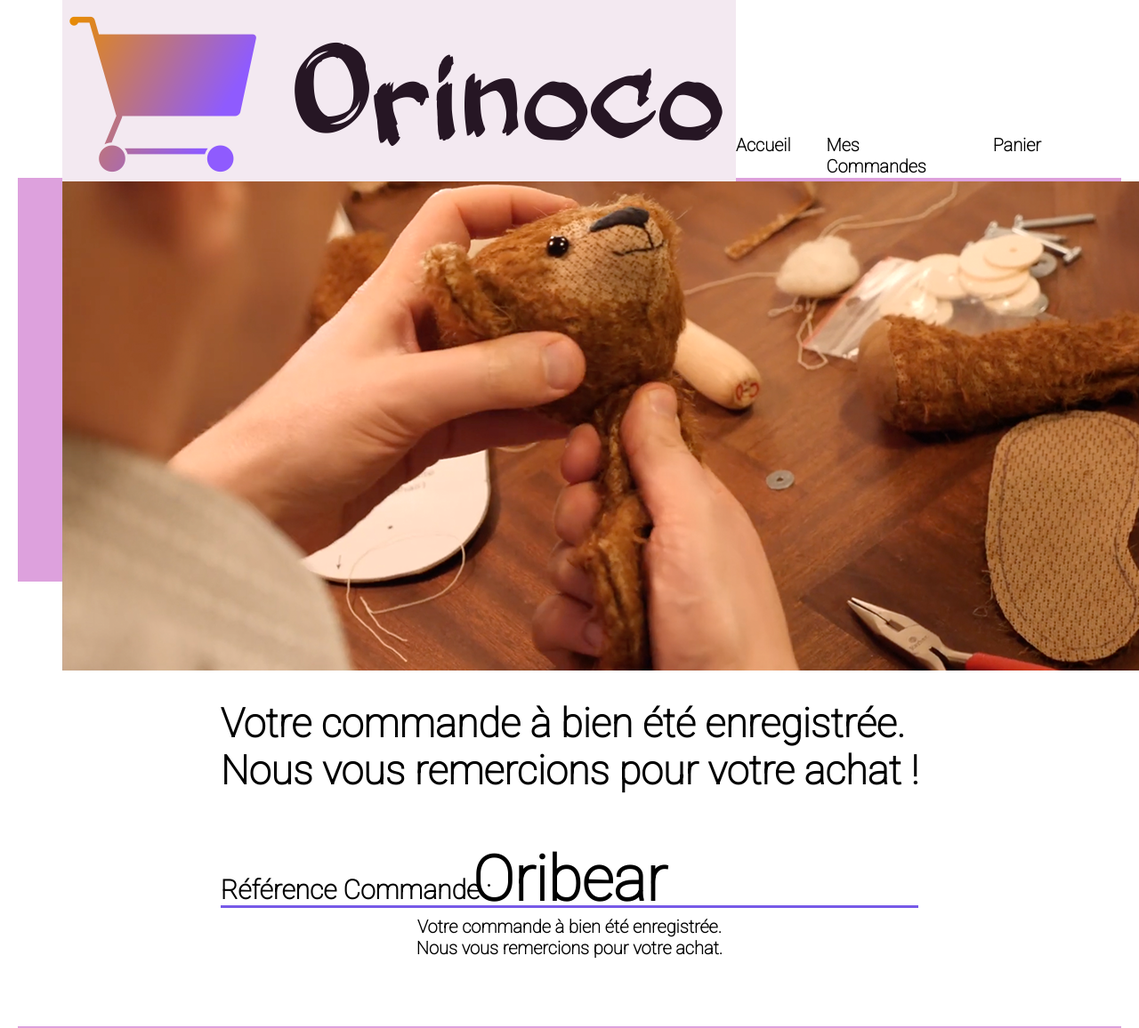
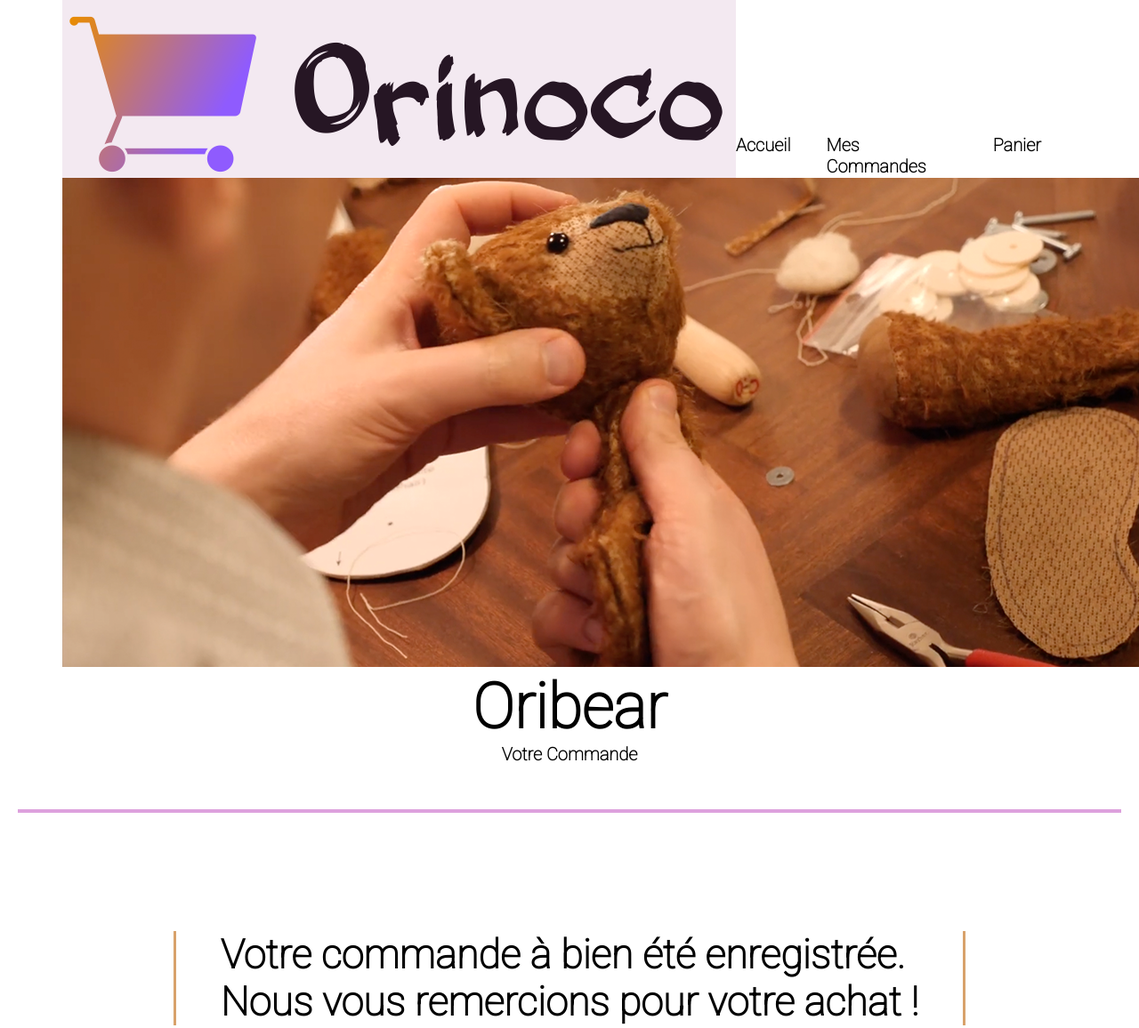
Before and after one commit to kdkadyson/orinoco, a website: page pagesHTML/confirmation.html in a window 1280 px wide. Shown: the top 1156 px of the page at 89% size. Drawn offline with Linux system fonts and the light colour scheme; files that its build step writes are made by us from their sources; files whose address does not match are found by name.

Commit message:
finalisation html css

```diff
--- a/pagesHTML/confirmation.html
+++ b/pagesHTML/confirmation.html
@@ -25,13 +25,13 @@
 
     <!--SECTION BANNIÈRE-->
     <div class="banniere">
-        <img src="../img/banniere.png" alt="Photo de manufacture de créaation d'ours en peluche faits à la main"/>
+        <img src="../img /banniere.png" alt="Photo de manufacture de créaation d'ours en peluche faits à la main"/>
         <div class="banniere_text">
             <h1> Oribear </h1>
-            <p> Votre commande à bien été enregistrée. <br/>
-                Nous vous remercions pour votre achat. </p>
+            <p> Votre Commande </p>
         </div>
     </div>
+
 
     <!--SECTION MAIN-->
     <section class="confirmation">
--- a/sass/components/_buttons.scss
+++ b/sass/components/_buttons.scss
@@ -22,7 +22,7 @@
     font-size: 20px;
 }
 
-/* Bouton Supprimer */
+/* Bouton Supprimer articcle */
 .texte_panier input{
     width: 80px;
     height: 30px;
--- a/sass/layout/_container.scss
+++ b/sass/layout/_container.scss
@@ -2,15 +2,17 @@
     /* BANNIÈRE */
 
 .banniere{
-    height: 450px;
-    background-attachment: fixed;
-    background-color: rgba(221, 160, 221, 0.989);
     text-align: center;
+    border-bottom: 4px solid rgba(221, 160, 221, 0.989);
+    padding-bottom: 50px;
+}
+.banniere img{
+    object-fit: cover;
 }
 .banniere h1{
     font-size: 70px;
     font-weight: bolder;
-    margin-top: 190px;
+
 }
 .banniere p{
     font-size: 20px;
@@ -158,7 +160,7 @@ main{
     margin-top: 50px;
 }
 
-    /* PAGE 4 CONFIRMAATION */
+    /* PAGE 4 CONFIRMATION */
 
 .confirmation{
     height: 500px;
@@ -166,6 +168,14 @@ main{
     display: flex;
     justify-content: center;
     align-items: center;
+    padding-left: 30px;
+    padding-right: 30px;
+}
+.confirmation h2{
+    border-left: 3px solid rgba(205, 134, 63, 0.77);
+    border-right: 3px solid rgba(205, 134, 63, 0.77);
+    padding-left: 50px;
+    padding-right: 50px;
 }
 .confirmation p{
     border-bottom: 3px solid rgba(80, 43, 226, 0.777);
--- a/sass/layout/_header.scss
+++ b/sass/layout/_header.scss
@@ -3,7 +3,7 @@ header{
     display: flex;
     justify-content: space-between;
     align-items: center;
-    border-bottom: 4px solid rgba(221, 160, 221, 0.989);
+
 }
 img{
     margin-left: 50px;
```
Also changed, not shown: pagesHTML/home.html (+2 -2 lines), pagesHTML/panier.html (+3 -3 lines), pagesHTML/produit.html (+3 -3 lines), public/css/style.css, 1 other file.
